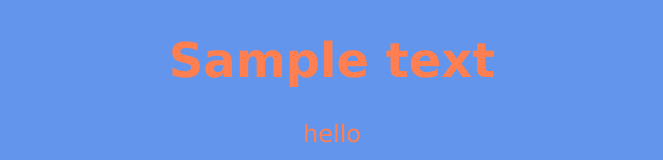
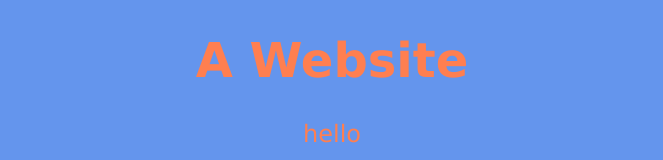
Before and after one commit to gurjaapsingh/first-project, a plain HTML site: page index.html in a window 1280 px wide. Shown: the top 160 px of the page, without its empty margins (308-971 px from the left). Drawn offline with Linux system fonts and the light colour scheme.

Commit message:
Update index.html
changed title

```diff
--- a/index.html
+++ b/index.html
@@ -6,8 +6,7 @@
   </head>
 
   <body>
-    <h1>Sample text</h1>
-
+    <h1>A Website</h1>
     <p class="class">hello</p>
     <img src="fnuuy.png" alt="" width="600" height="400" /> <br />
     <a class="class" href="https://www.youtube.com/watch?v=QxrDNRhYFyI&t=16s"
```
